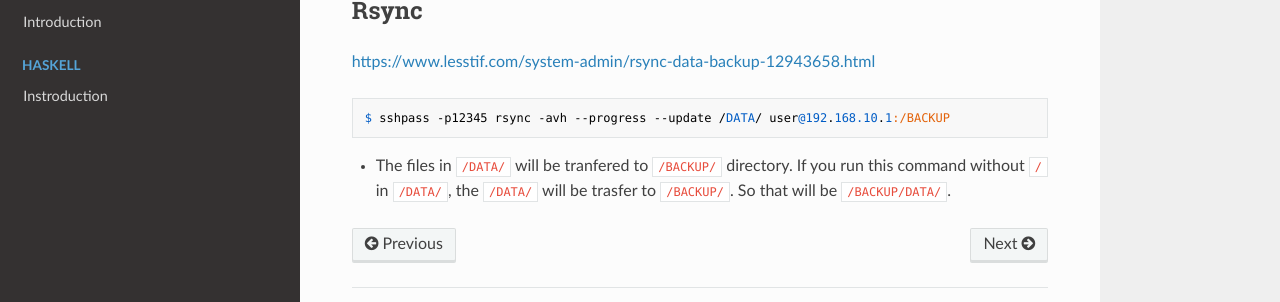
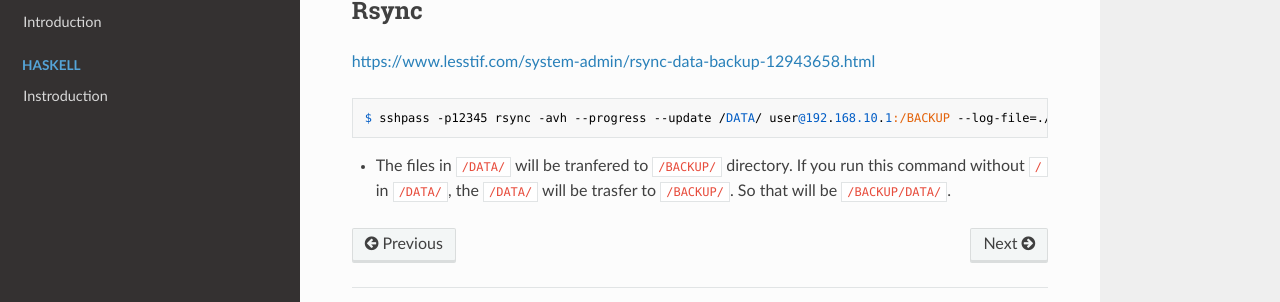
Before and after one commit to WonyoungCho/LINUX, an MkDocs documentation site: the page built from docs/basic_comm.md, in a window 1280 px wide and 900 px high, scrolled down 5345 px. Shown: the part 543-845 px from the top of the window. Built offline with MkDocs 1.6.1, drawn with Linux system fonts in a browser that asks for light colours; nearby versions of some CDN libraries; old or Windows-style settings are respelled for this version of MkDocs.

Commit message:
Update basic_comm.md

````diff
--- a/docs/basic_comm.md
+++ b/docs/basic_comm.md
@@ -265,6 +265,6 @@ One of these things is not like the other. Real refers to actual elapsed time; U
 ## Rsync
 <https://www.lesstif.com/system-admin/rsync-data-backup-12943658.html>
 ```
-$ sshpass -p12345 rsync -avh --progress --update /DATA/ user@192.168.10.1:/BACKUP
+$ sshpass -p12345 rsync -avh --progress --update /DATA/ user@192.168.10.1:/BACKUP --log-file=./rsync20200807.log
 ```
 - The files in `/DATA/` will be tranfered to `/BACKUP/` directory. If you run this command without `/` in `/DATA/`, the `/DATA/` will be trasfer to `/BACKUP/`. So that will be `/BACKUP/DATA/`.
````
